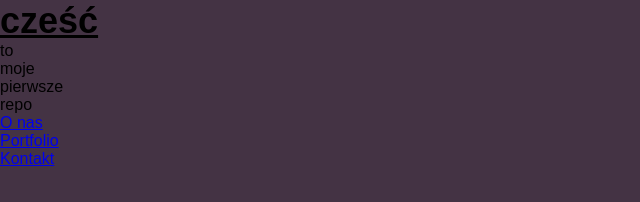
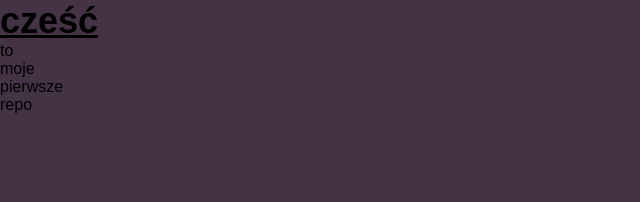
Before and after one commit to Twister30y/Test, a plain HTML site: page index.html in a window 1280 px wide. Shown: the whole page, without its empty margins (0-640 px from the left). Drawn offline with Linux system fonts and the light colour scheme.

Commit message:
deletad ul list

```diff
--- a/index.html
+++ b/index.html
@@ -9,10 +9,5 @@
 <body>
     <h1>cześć</h1>
     <p>to moje pierwsze repo</p>
-    <ul>
-        <li><a href="#">O nas </a></li>
-        <li><a href="#">Portfolio</a></li>
-        <li><a href="#">Kontakt</a></li>
-    </ul>
 </body>
 </html>
```
